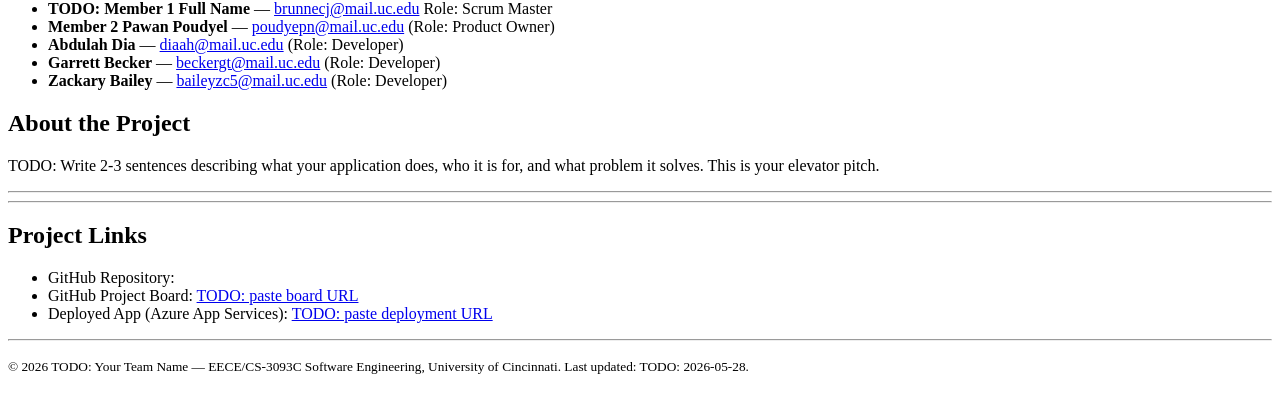
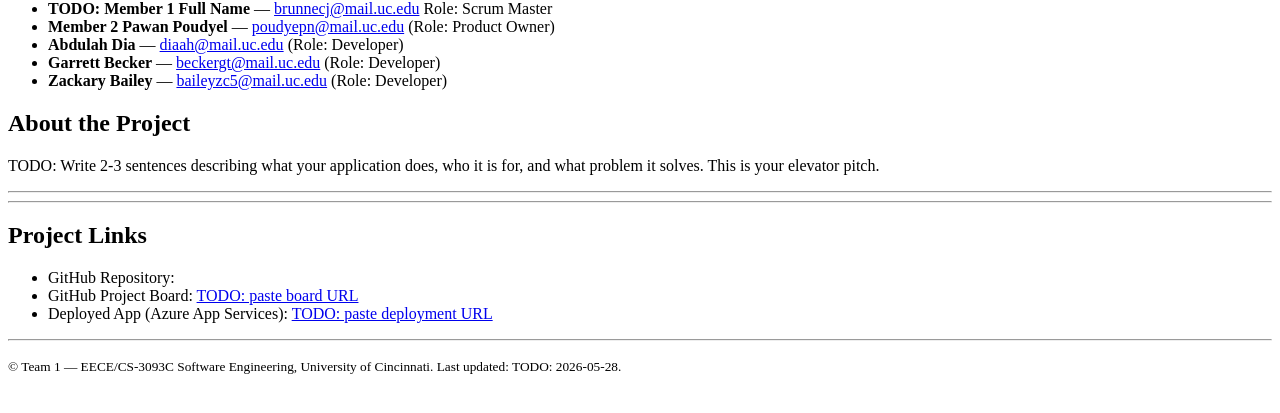
Before and after one commit to uc-se-sm26-team1/uc-se-sm26-team1.github.io, a plain HTML site: page index.html in a window 1280 px wide. Shown: the part 201-614 px from the top of the page. Drawn offline with Linux system fonts and the light colour scheme.

Commit message:
Updated team name in index.html file.

```diff
--- a/index.html
+++ b/index.html
@@ -86,7 +86,7 @@
   <footer>
     <p>
       <small>
-        &copy; 2026 TODO: Your Team Name &mdash;
+        &copy; Team 1 &mdash;
         EECE/CS-3093C Software Engineering, University of Cincinnati.
         Last updated: TODO: 2026-05-28.
       </small>
```
